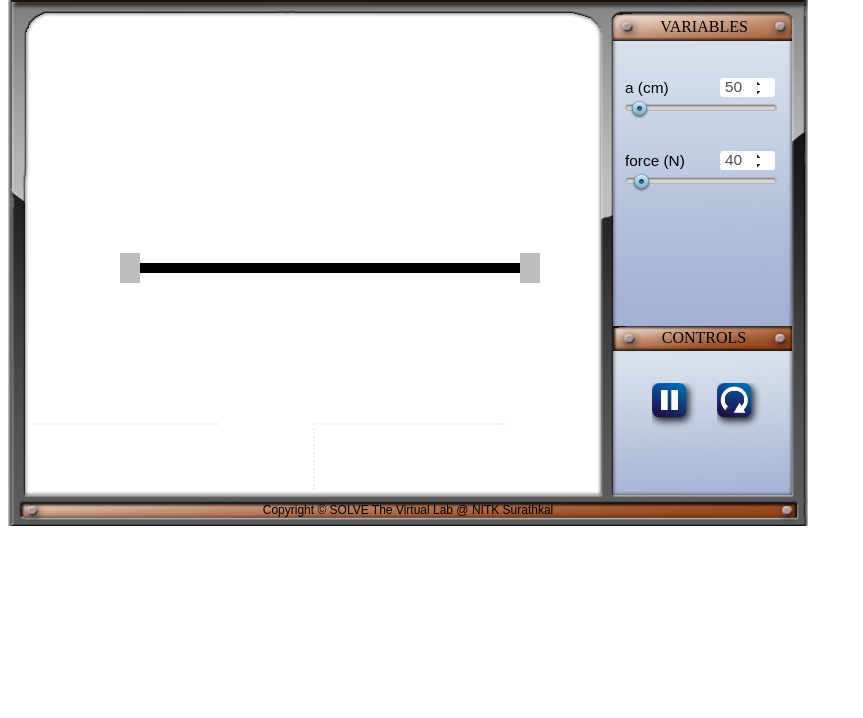
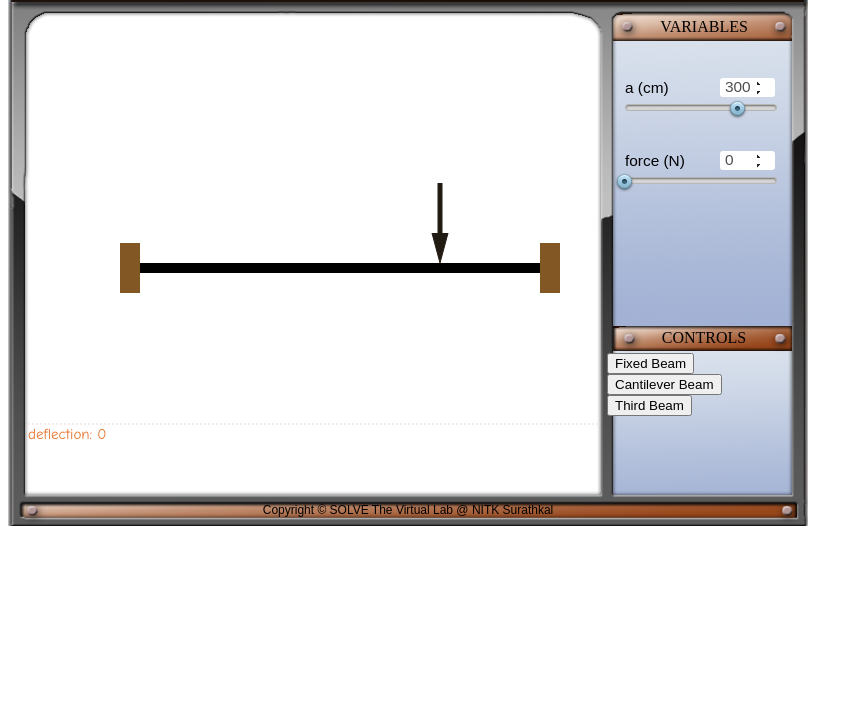
Before and after one commit to sinchana-hegde/VlabNITK, a plain HTML site: page beam.html in a window 1280 px wide. Shown: the part 82-800 px from the top of the page, without its empty margins (0-863 px from the left). Drawn offline with nearby package versions, Linux system fonts and the light colour scheme.

Commit message:
addition of fixed beam and cantilever beam
Code for the simulation of force acting on a fixed beam and a cantilever beam for varying distance added.

```diff
--- a/beam.html
+++ b/beam.html
@@ -6,7 +6,7 @@
 <head>
 <meta charset="UTF-8">
 
-<title>SOLVE - Mechanics of Machines Lab - Slider Crank Mechanism</title>
+<title>SOLVE - Beam Questions</title>
 
 <!-- DND-Required css and js files -->
 <link rel="stylesheet" href="sins/MOMstyle.css" />
@@ -20,32 +20,28 @@
 <script type="text/javascript" >
 //Script specific to simulation
 
-//program variables
-//controls section
-var simstatus=0;
-// var rotstatus=1;
+
 //comments section
 var commenttext="Some Text";
 var commentloc=0;
-//computing section
-var x_offset = 100;
-var y_offset = 250;
 
+
+//simulation constants
+var x_offset = 100; //local origin - x
+var y_offset = 250; //local origin - y
 var trans= new point(x_offset,y_offset);
-//var offset = 25;
+var beamLength = 400;
+var beamWidth = 10;
+var support_length = 50;
+var support_width = 20;
+var deflection_value = 100;
+var number_of_lines = 100;
+var e = 25; //e in the formula
+var i = 25; //i in the formula
+
 
 var o= new point(0,0,"");
-var a= new point(0,0,"");
-var b= new point(0,0,"");
-//var d= new point(0,0,"D");
 
-var theta2 = 40; // all angles to be defined either in degrees only or radians only throughout the program and convert as and when required
-var phi=0; // All angles in Degrees. (mention the specification in the script like here)
-var omega2=1; // angular velocity in rad/s
-//var omega3=0, omega4=0;
-
-var r=0,l=0;
-var flaggrashof=true;
 //graphics section
 var canvas;
 var ctx;
@@ -56,26 +52,23 @@ var time=0;
 //point tracing section
 var ptx = [];
 var pty = [];
-//click status of legend and quick reference
-var legendCS = false;
-var quickrefCS = false;
-//temporary or dummy variables
-var temp=0;
-var offset=0;
+
+
+const FIXED_BEAM = 0;
+const CANTILEVER_BEAM = 1;
+const THIRD_ONE = 2;
+
+var scene = FIXED_BEAM;
 /*
 // for trials during development
 function trythis()
-{ 		alert();}
+{     alert();}
 */
 
 //change simulation specific css content. e.g. padding on top of variable to adjust appearance in variables window
 function editcss()
 {
 $('.variable').css('padding-top','40px');
-
-
-//$('#legend').css("width",document.getElementById('legendimg').width+"px");
-//$('#quickref').css("height",document.getElementById('quickrefimg').height+"px");
 
 }
 
@@ -85,171 +78,47 @@ function startsim()
 simTimeId=setInterval("time=time+0.1; varupdate(); ",'100');
 }
 
-// switches state of simulation between 0:Playing & 1:Paused
-function simstate()
-{
-  var imgfilename=document.getElementById('playpausebutton').src;
-  imgfilename = imgfilename.substring(imgfilename.lastIndexOf('/') + 1, imgfilename.lastIndexOf('.'));
-  if (imgfilename=="bluepausedull")
-  {
-    document.getElementById('playpausebutton').src="sins/blueplaydull.png";
-	 clearInterval(simTimeId);
-    simstatus=1;
-    $('#forcespinner').spinner("value",theta2);			//to set simulation parameters on pause
-    pauseTime=setInterval("varupdate();",'100');
-  }
-    if (imgfilename=="blueplaydull")
-  {
-  	 time=0;
-  	 clearInterval(pauseTime);
-    document.getElementById('playpausebutton').src="sins/bluepausedull.png";
-    simTimeId=setInterval("time=time+0.1; varupdate(); ",'100');
-    simstatus=0;
-  }
-}
-
-// switches state of rotation between 1:CounterClockWise & -1:Clockwise
-// function rotstate()
-// {
-//   var imgfilename=document.getElementById('rotationbutton').src;
-//   imgfilename = imgfilename.substring(imgfilename.lastIndexOf('/') + 1, imgfilename.lastIndexOf('.'));
-//   if (imgfilename=="bluecwdull")
-//   {
-//     document.getElementById('rotationbutton').src="sins/blueccwdull.png";
-//     rotstatus=-1;
-//   }
-//     if (imgfilename=="blueccwdull")
-//   {
-//     document.getElementById('rotationbutton').src="sins/bluecwdull.png";
-//     rotstatus=1;
-//   }
-// }
-
-/*
-//Displaying Equations for Quick Reference
-function showEquations()
-{
-	if(quickrefCS)
-	{
-		$('#quickreficon').css('border', 'double');
-		$('#quickref').css('width', '0px');
-		$('#quickref').css('left', '600px');
-		$('#quickref').css('border', '0px');
-		quickrefCS=false;
-
-	}
-	else
-	{
-		$('#quickreficon').css('border', 'inset red');
-		$('#quickref').css('width', document.getElementById('quickrefimg').width+"px");
-		$('#quickref').css("left", 599-document.getElementById('quickrefimg').width+"px");
-		$('#quickref').css('border', 'solid 1px');
-		quickrefCS=true;
-	}
-}
-
-//Displaying Legend
-function showLegend()
-{
-	if(legendCS)
-	{
-		$('#legendicon').css('border', 'double');
-		$('#legend').css('height', '0px');
-		$('#legend').css('border', '0px');
-		legendCS=false;
-	}
-	else
-	{
-		$('#legendicon').css('border', 'inset red');
-		$('#legend').css("height", document.getElementById('legendimg').height+"px");
-		$('#legend').css('border', 'solid 1px');
-		legendCS=true;
-	}
-}
-*/
-
-
 //Initialise system parameters here
 function varinit()
 {
   varchange();
-//Variable r1 slider and number input types
-//$('#r1slider').slider("value", 80);
-//$('#r1spinner').spinner("value", 80);
-//Variable r2 slider and number input types
-$('#aslider').slider("value", 40);
-$('#aspinner').spinner("value", 50);
-//Variable r3 slider and number input types
-// $('#r3slider').slider("value", 100);
-// $('#r3spinner').spinner("value", 100);
-//Variable r4 slider and number input types
-//$('#r4slider').slider("value", 60);
-//$('#r4spinner').spinner("value", 60);
-//Variable theta2 slider and number input types
-$('#forceslider').slider("value", 40);
-$('#forcespinner').spinner("value", 40);
-//Variable omega2 slider and number input types
-// $('#omega2slider').slider("value", 1);
-// $('#omega2spinner').spinner("value", 1);
+  var init_a = x_offset + beamLength / 2;
+  var init_force = 0;
+
+  $('#aslider').slider("value", init_a);
+  $('#aspinner').spinner("value", init_a);
+
+
+
+  $('#forceslider').slider("value", init_force);
+  $('#forcespinner').spinner("value", init_force);
+
 }
 
 // Initialise and Monitor variable containing user inputs of system parameters.
 //change #id and repeat block for new variable. Make sure new <div> with appropriate #id is included in the markup
 function varchange()
 {
-/*//Variable r1 slider and number input types
-$('#r1slider').slider({ max : 100, min : 20, step : 2 });		// slider initialisation : jQuery widget
-$('#r1spinner').spinner({ max : 100, min : 20, step : 2 });		// number initialisation : jQuery widget
+  //Variable a postion slider and number input types
+  $('#aslider').slider({ max : beamLength, min : 0, step : 5 });    // slider initialisation : jQuery widget
+  $('#aspinner').spinner({ max : beamLength, min : 0, step : 5 });    // number initialisation : jQuery widget
+
   // monitoring change in value and connecting slider and number
   // setting trace point coordinate arrays to empty on change of link length
-$( "#r1slider" ).on( "slide", function( e, ui ) { $('#r1spinner').spinner("value",ui.value); ptx=[]; pty=[]; } );
-$( "#r1spinner" ).on( "spin", function( e, ui ) { $('#r1slider').slider("value",ui.value); ptx=[]; pty=[]; } );
-$( "#r1spinner" ).on( "change", function() {  varchange() } );
-*/
-//Variable r2 slider and number input types
-$('#aslider').slider({ max : 500, min : 0, step : 5 });		// slider initialisation : jQuery widget
-$('#aspinner').spinner({ max : 500, min : 0, step : 5 });		// number initialisation : jQuery widget
-// monitoring change in value and connecting slider and number
-// setting trace point coordinate arrays to empty on change of link length
-$( "#aslider" ).on( "slide", function( e, ui ) { $('#aspinner').spinner("value",ui.value); ptx=[]; pty=[]; r2change(); } );
+  $( "#aslider" ).on( "slide", function( e, ui ) { $('#aspinner').spinner("value",ui.value); ptx=[]; pty=[]; } );
   $( "#aspinner" ).on( "spin", function( e, ui ) { $('#aslider').slider("value",ui.value); ptx=[]; pty=[]; } );
   $( "#aspinner" ).on( "change", function() {  varchange() } );
 
-//Variable r3 slider and number input types
-// $('#r3slider').slider({ max : 500, min : 0, step : 5 });		// slider initialisation : jQuery widget
-// $('#r3spinner').spinner({ max : 500, min : 0, step : 5 });		// number initialisation : jQuery widget
-// monitoring change in value and connecting slider and number
-// setting trace point coordinate arrays to empty on change of link length
-// $( "#r3slider" ).on( "slide", function( e, ui ) { $('#r3spinner').spinner("value",ui.value); ptx=[]; pty=[]; } );
-// $( "#r3spinner" ).on( "spin", function( e, ui ) { $('#r3slider').slider("value",ui.value); ptx=[]; pty=[]; } );
-// $( "#r3spinner" ).on( "change", function() {  varchange() } );
 
-/*//Variable r4 slider and number input types
-$('#r4slider').slider({ max : 100, min : 20, step : 2 });		// slider initialisation : jQuery widget
-$('#r4spinner').spinner({ max : 100, min : 20, step : 2 });		// number initialisation : jQuery widget
-// monitoring change in value and connecting slider and number
-// setting trace point coordinate arrays to empty on change of link length
-$( "#r4slider" ).on( "slide", function( e, ui ) { $('#r4spinner').spinner("value",ui.value); ptx=[]; pty=[]; } );
-$( "#r4spinner" ).on( "spin", function( e, ui ) { $('#r4slider').slider("value",ui.value); ptx=[]; pty=[]; } );
-$( "#r4spinner" ).on( "change", function() {  varchange() } );
-*/
-//Variable theta2 slider and number input types
-$('#forceslider').slider({ max : 360, min : 0, step : 2 });		// slider initialisation : jQuery widget
-$('#forcespinner').spinner({ max : 360, min : 0, step : 2 });		// number initialisation : jQuery widget
+  //Variable force slider and number input types
+  $('#forceslider').slider({ max : 360, min : 0, step : 2 });   // slider initialisation : jQuery widget
+  $('#forcespinner').spinner({ max : 360, min : 0, step : 2 });   // number initialisation : jQuery widget
   // monitoring change in value and connecting slider and number
   // setting trace point coordinate arrays to empty on change of link length
   $( "#forceslider" ).on( "slide", function( e, ui ) { $('#forcespinner').spinner("value",ui.value); ptx=[]; pty=[]; } );
   $( "#forcespinner" ).on( "spin", function( e, ui ) { $('#forceslider').slider("value",ui.value); ptx=[]; pty=[]; } );
   $( "#forcespinner" ).on( "change", function() {  varchange() } );
 
-//Variable omega2 slider and number input types
-// $('#omega2slider').slider({ max : 1.8, min : 0.2, step : 0.2 });		// slider initialisation : jQuery widget
-// $('#omega2spinner').spinner({ max : 1.8, min : 0.2, step : 0.2 });		// number initialisation : jQuery widget
-// monitoring change in value and connecting slider and number
-// setting trace point coordinate arrays to empty on change of link length
-// $( "#omega2slider" ).on( "slide", function( e, ui ) { $('#omega2spinner').spinner("value",ui.value); ptx=[]; pty=[]; } );
-// $( "#omega2spinner" ).on( "spin", function( e, ui ) { $('#omega2slider').slider("value",ui.value); ptx=[]; pty=[]; } );
-// $( "#omega2spinner" ).on( "change", function() {  varchange() } );
 
   varupdate();
 
@@ -261,34 +130,38 @@ function varupdate()
 
   $('#aslider').slider("value", $('#aspinner').spinner('value'))
   $('#forceslider').slider("value", $('#forcespinner').spinner('value'));
-//r=$('#aspinner').spinner("value");
+  load_point = $('#aspinner').spinner("value");
+  load = $('#forcespinner').spinner("value");
   o.xcoord=0;
   o.ycoord=0;
-draw();
+
+  if(scene == FIXED_BEAM)
+    drawForFixed();
+  else if(scene == CANTILEVER_BEAM)
+    drawForCantilever();
+  else
+    drawForThirdOne();
 
 }
 
+
+/*
+-------FOR   FIXED   BEAM-------------------------------------------------------
+*/
+
 //Simulation graphics
-function draw()
+function drawForFixed()
 {
-
-  var support_length = 30;
-  var support_width = 20;
-  var beamLength = 400;
-
-
-
   canvas = document.getElementById("simscreen");
   ctx = canvas.getContext("2d");
   ctx.clearRect(0,0,550,400);  //clears the complete canvas#simscreen everytime
 
+
   pointtrans(o,trans);
-
-
 
   //left support
   ctx.beginPath();
-  ctx.strokeStyle="#bdbdbd";
+  ctx.strokeStyle="#825723";
   ctx.lineWidth=support_width;
   ctx.moveTo(o.xcoord,o.ycoord-(support_length/2));
   ctx.lineTo(o.xcoord,o.ycoord+(support_length/2));
@@ -297,81 +170,193 @@ function draw()
 
   //right support
   ctx.beginPath();
-  ctx.strokeStyle= "#bdbdbd";
+  ctx.strokeStyle= "#825723";
   ctx.lineWidth=support_width;
-  ctx.moveTo(beamLength+x_offset,o.ycoord - (support_length/2));
-  ctx.lineTo(beamLength + x_offset, o.ycoord + (support_length/2));
+  ctx.moveTo(beamLength+x_offset + support_width,o.ycoord - (support_length/2));
+  ctx.lineTo(beamLength + x_offset + support_width, o.ycoord + (support_length/2));
   ctx.stroke();
   ctx.closePath();
 
 
-  //beam
   ctx.beginPath();
-   ctx.lineWidth=10;
+  ctx.lineWidth=beamWidth;
   ctx.strokeStyle= "#000";
-	ctx.moveTo(x_offset+support_width/2,o.ycoord);
-	ctx.lineTo(beamLength+x_offset - support_width/2,o.ycoord);
+
+  printcomment("deflection: " + calculatDeflectionForCantilever(load_point, load, load_point), 0);
+
+
+  var start = new point(x_offset+support_width/2, o.ycoord);
+  for(var x = 0; x < number_of_lines; x++){
+    ctx.moveTo(x_offset+support_width/2 + x*(beamLength/number_of_lines)
+    ,calculatDeflectionForFixed(load_point, load, x*(beamLength/number_of_lines) )+ y_offset);
+
+    ctx.lineTo(x_offset+support_width/2 + (x+1)*(beamLength/number_of_lines)
+    ,calculatDeflectionForFixed(load_point, load, (x+1)*(beamLength/number_of_lines)) + y_offset);
+
+    ctx.stroke();
+
+  }
+  ctx.closePath();
+
+
+  ctx.beginPath();
+  ctx.globalAlpha=0.1;
+  ctx.lineWidth=beamWidth;
+  ctx.strokeStyle= "#000";
+  ctx.moveTo(x_offset+support_width/2 ,o.ycoord);
+  ctx.lineTo(beamLength+x_offset + support_width/2 ,o.ycoord);
+  ctx.stroke();
+  ctx.globalAlpha=1;
+  ctx.closePath();
+
+  //draw force arrow
+  drawForceArrow(ctx);
+
+
+}
+function calculatDeflectionForFixed(load_point, load, x){
+
+  if( x <= load_point ){
+    return deflectionEquationForFixed(load/10000, load_point, x, e, i, beamLength);
+  }
+  else{
+    return deflectionEquationForFixed(load/10000, beamLength- load_point, beamLength-x, e, i, beamLength);
+  }
+
+
+}
+
+function deflectionEquationForFixed(p, a, x, e, i, l){
+  var b = l -a;
+  return (p*b*b*x*x)*(3*a*l - 3*a*x - b*x) / (6*e*i*l*l*l);
+}
+
+
+/*
+-------FOR   CANTILEVER   BEAM-------------------------------------------------------
+*/
+
+function drawForCantilever()
+{
+  canvas = document.getElementById("simscreen");
+  ctx = canvas.getContext("2d");
+  ctx.clearRect(0,0,550,400);  //clears the complete canvas#simscreen everytime
+
+
+  pointtrans(o,trans);
+
+  //left support
+  ctx.beginPath();
+  ctx.strokeStyle="#825723";
+  ctx.lineWidth=support_width;
+  ctx.moveTo(o.xcoord,o.ycoord-(support_length/2));
+  ctx.lineTo(o.xcoord,o.ycoord+(support_length/2));
   ctx.stroke();
   ctx.closePath();
 
 
+  ctx.beginPath();
+  ctx.lineWidth=beamWidth;
+  ctx.strokeStyle= "#000";
+
+  printcomment("deflection: " + calculatDeflectionForCantilever(load_point, load, load_point), 0);
 
 
-  //pointjoin(o,a,ctx,"#CCCC00",12);
+  var start = new point(x_offset+support_width/2, o.ycoord);
+  for(var x = 0; x < number_of_lines; x++){
+    ctx.moveTo(x_offset+support_width/2 + x*(beamLength/number_of_lines)
+    ,calculatDeflectionForCantilever(load_point, load, x*(beamLength/number_of_lines) )+ y_offset
+    );
 
-  //pointdisp(o,ctx,2,"#000000","#003366",'','','');
-  //ctx.strokeStyle="#000";
-  //ctx.arc(o.xcoord,o.ycoord,6,0,2*Math.PI,false);
-  //ctx.stroke();
+    ctx.lineTo(x_offset+support_width/2 + (x+1)*(beamLength/number_of_lines)
+    ,calculatDeflectionForCantilever(load_point, load, (x+1)*(beamLength/number_of_lines) )+ y_offset);
 
-  //pointjoin(a,b,ctx,"#CCCC00",12);
+    ctx.stroke();
 
-  //pointdisp(a,ctx,2,"#000000","#003366",'','','');
-  //ctx.strokeStyle="#000";
-  //ctx.arc(a.xcoord,a.ycoord,5,0,2*Math.PI,false);
-  //ctx.stroke();
-  //pointdisp(b,ctx,5,"#000000","#003366",'','','');
-
- //drawrem(ctx);
-
-// slider element
-  // ctx.globalAlpha=0.8;
-  // drawrect(b,50,20,10,ctx,"#CC9933","#CC9933",1);
-  // ctx.globalAlpha=1;
+  }
+  ctx.closePath();
 
 
+  ctx.beginPath();
+  ctx.globalAlpha=0.1;
+  ctx.lineWidth=beamWidth;
+  ctx.strokeStyle= "#000";
+  ctx.moveTo(x_offset+support_width/2 ,o.ycoord);
+  ctx.lineTo(beamLength+x_offset + support_width/2 ,o.ycoord);
+  ctx.stroke();
+  ctx.globalAlpha=1;
+  ctx.closePath();
+
+  //draw force arrow
+  drawForceArrow(ctx);
 
 
-
- /* if(document.getElementById("trace").checked==true)
-  {
-  pointtrace(ptx,pty,ctx,"blue",2);
-  pointdisp(p,ctx,2,'','','',true,1);
-  }
-  else
-  {
-  ptx=[];
-  pty=[];
-  }*/
 }
 
+
+function calculatDeflectionForCantilever(load_point, load, x){
+  p = load / 100000;
+  if( x <= load_point ){
+    return (p*x*x)*(3*load_point-x) / (6 * e * i);
+  }
+  else{
+    return (p*load_point*load_point)*(3*x- load_point ) / (6 * e * i);
+  }
+
+}
+
+
+function deflectionEquationForCantilever(p, a, x, e, i){
+  return (p*b*b*x*x)*(3*a*l - 3*a*x - b*x) / (6*e*i*l*l*l);
+}
+
+
+/*
+-------FOR   THIRD   BEAM-------------------------------------------------------
+*/
+
+function drawForThirdOne(){}
+
+
+/*
+-------  GENERAL  -------------------------------------------------------
+*/
+
+
 function drawForceArrow(context){
-  context.save();
+  //context.save();
+  force_pos_x = $('#aspinner').spinner("value") + x_offset + support_width/2;
 
-  context.lineWidth=10;
-   context.strokeStyle="#000000";
-   context.moveTo(o.xcoord,o.ycoord-offset);
-  context.lineTo(b.xcoord,o.ycoord-offset);
-  context.moveTo(o.xcoord,o.ycoord-offset+5);
-  context.lineTo(o.xcoord,o.ycoord-offset-5);
-  context.moveTo(b.xcoord,o.ycoord-offset+5);
-  context.lineTo(b.xcoord,o.ycoord-offset-5);
+  var deflection;
+  if(scene == FIXED_BEAM)
+     deflection = calculatDeflectionForFixed(load_point, load, load_point);
+  else if(scene == CANTILEVER_BEAM)
+    deflection = calculatDeflectionForCantilever(load_point, load, load_point);
+
+  var arrow_bottom_tip_y = y_offset + deflection - beamWidth/2;
+  var arrow_head_length = 30;
+  var arrow_line_length = 50;
+  var arrow_line_width = 5;
+
+  context.beginPath();
+  context.lineWidth=arrow_line_width;
+  context.strokeStyle="#211b13";
+  context.moveTo(force_pos_x,arrow_bottom_tip_y - arrow_head_length);
+  context.lineTo(force_pos_x,arrow_bottom_tip_y - arrow_head_length-arrow_line_length);
   context.stroke();
+  context.closePath();
 
-  force_pos_x = $('#aspinner').spinner("value") + x_offset;
-  var defl_y = o.ycoord-20;
-  var arrow_head_length = 10;
-  drawArrow(force_pos_x,defl_y,ctx,270,arrow_head_length,30,'#000','',"#000");
+  drawArrow(force_pos_x,arrow_bottom_tip_y,ctx,270,arrow_head_length,30,'#211b13','',"#211b13");
+}
+
+function changeScene(value){
+  scene = value;
+  if(value == FIXED_BEAM)
+    document.getElementById('simtitle').innerHTML = "Fixed Beam";
+  else if(value == CANTILEVER_BEAM)
+    document.getElementById('simtitle').innerHTML = 'Cantilever Beam';
+  else
+    document.getElementById('simtitle').innerHTML = 'THIRD BEAM';
 }
 
 function drawrem(context)
@@ -461,16 +446,13 @@ function printcomment(commenttext,commentloc)
 The simulation requires JavaScript to be enabled.
 </noscript>
 
-<!--
-Author : Sai Aditya Raman
-send an email to adityaraman09@gmail.com for any communication
--->
+
 
 <!-- Defining Container for Simulation -->
 <div id="container">
 
 <!-- Replace TITLE with simulation title to be displayed next to logo-->
-<div id="simtitle">Slider Crank Mechanism</div>
+<div id="simtitle">Fixed Beam</div>
 
 <!-- Region for simulation display -->
 <canvas id="simscreen" height="400px" width="550px"></canvas>
@@ -528,19 +510,17 @@ repeat block with new variable name and new id for widgets-->
 
 <!-- Region for User controls of simulation -->
 <div id="controls">
-<img id="playpausebutton" onclick="simstate()" src="sins/bluepausedull.png" />
-<img id="rotationbutton" onclick="rotstate()" src="sins/bluecwdull.png" />
+<button id = "fixedbeam" onClick="changeScene(FIXED_BEAM)">Fixed Beam</button>
+<button id = "cantileverbeam" onClick="changeScene(CANTILEVER_BEAM)">Cantilever Beam</button>
+<button id = "thirdone" onClick="drawForThirdOne()">Third Beam</button>
 
-<!--
-<div class="usercheck">
-<!-- Point tracing
-<input type="checkbox" id="trace" ></input> <p>Trace Mid Point</p>
-<!-- Reset Parameters
-<input type="button" id="resetparams" value="Reset" onclick="varinit();"></input> -->
+<!-- <img id="playpausebutton" onclick="simstate()" src="sins/bluepausedull.png" />
+<img id="rotationbutton" onclick="rotstate()" src="sins/bluecwdull.png" /> -->
+
 </div>
 
 <!-- DND-Copyright display-->
-<div id="copyright" title="Developer : Supreeth Dev"> Copyright &copy; SOLVE The Virtual Lab @ NITK Surathkal </div>
+<div id="copyright" title="Developer : Chandan Naik and Sumanta Dewri Prasad"> Copyright &copy; SOLVE The Virtual Lab @ NITK Surathkal </div>
 
 </div><!-- Container div close -->
 
```
Lines whose indentation alone changed are shown as unchanged.
